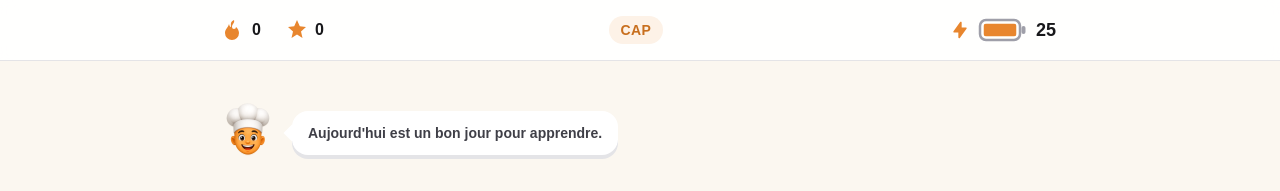
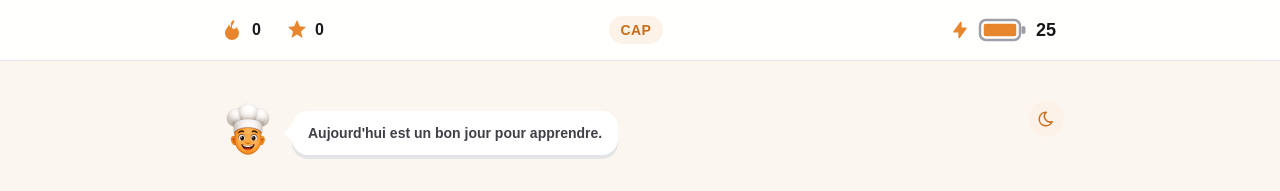
Before and after one commit to theophile100/cheftheo, a Next.js app: page /accueil in a window 1280 px wide. Shown: the top 191 px of the page. Built offline with nearby package versions, Linux system fonts and the light colour scheme; no server answers; the database is empty.

Commit message:
Add a light/dark mode toggle icon on the home screen
Dark mode could only be switched from Profil > Paramètres. Add a small
sun/moon icon button next to the niveau badge on the accueil page for
quick access, reusing the existing next-themes setup.

```diff
--- a/src/app/(app)/accueil/page.tsx
+++ b/src/app/(app)/accueil/page.tsx
@@ -7,6 +7,7 @@ import { getEncouragementMessage } from "@/lib/mascot-messages";
 import { getServerTranslation } from "@/i18n/server";
 import { NiveauOnboarding } from "@/components/NiveauOnboarding";
 import { NiveauUtilisateurBadge } from "@/components/NiveauUtilisateurBadge";
+import { ThemeToggleButton } from "@/components/ThemeToggleButton";
 
 export default async function Accueil() {
   const supabase = await createClient();
@@ -47,7 +48,10 @@ export default async function Accueil() {
           <Mascot mood="idle" size={64} />
           <SpeechBubble>{getEncouragementMessage()}</SpeechBubble>
         </div>
-        {user && <NiveauUtilisateurBadge />}
+        <div className="flex items-center gap-2">
+          <ThemeToggleButton />
+          {user && <NiveauUtilisateurBadge />}
+        </div>
       </div>
 
       <DueReviewCard count={dueCount ?? 0} />
--- /dev/null
+++ b/src/components/ThemeToggleButton.tsx
@@ -0,0 +1,22 @@
+"use client";
+
+import { useTheme } from "next-themes";
+import { IconSun, IconMoon } from "@tabler/icons-react";
+
+// Icone de coin sur l'accueil pour basculer clair/sombre directement,
+// en plus du reglage deja present dans Profil > Parametres.
+export function ThemeToggleButton() {
+  const { theme, setTheme } = useTheme();
+  const isDark = theme === "dark";
+
+  return (
+    <button
+      type="button"
+      onClick={() => setTheme(isDark ? "light" : "dark")}
+      aria-label={isDark ? "Passer en mode clair" : "Passer en mode sombre"}
+      className="flex h-9 w-9 shrink-0 items-center justify-center rounded-full bg-orange-50 text-orange-600 transition-colors active:bg-orange-100 dark:bg-orange-500/10 dark:text-orange-400 dark:active:bg-orange-500/20"
+    >
+      {isDark ? <IconSun size={18} /> : <IconMoon size={18} />}
+    </button>
+  );
+}
```
